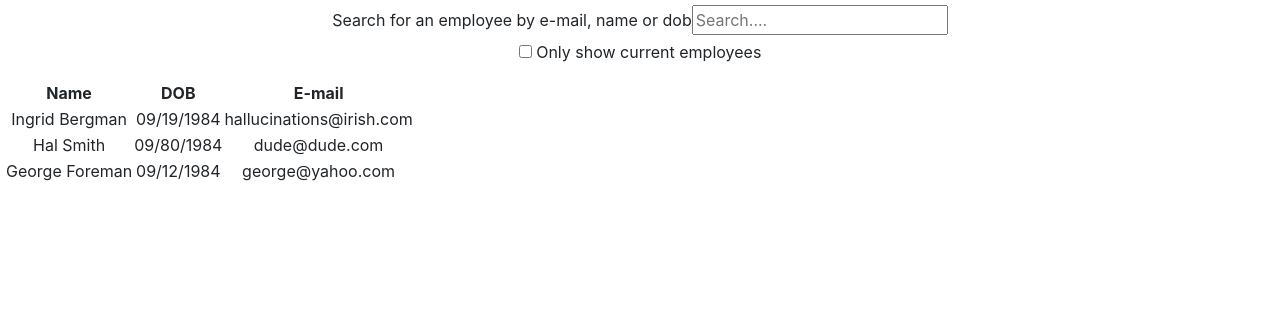
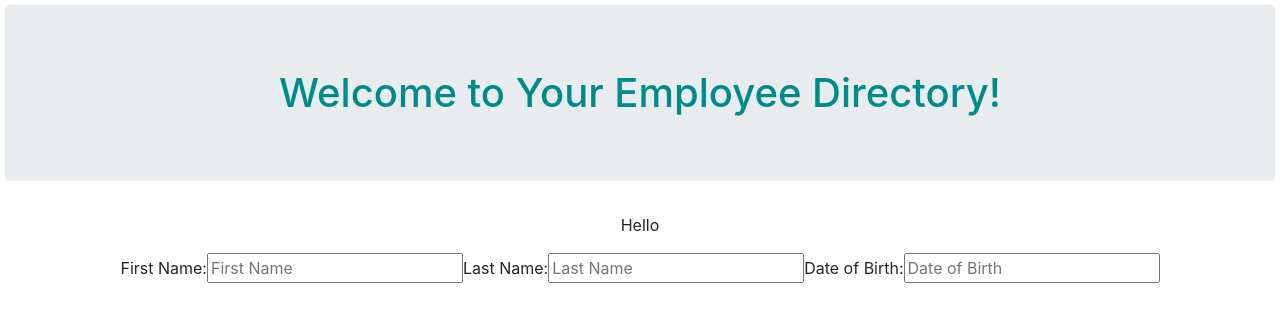
Before and after one commit to Dragonbabe/Hw19-Employee-Directory, a React (Create React App) app in the folder employee-app/: page / in a window 1280 px wide. Shown: the top 322 px of the page. Built offline with nearby package versions, Linux system fonts and the light colour scheme.

Commit message:
trying to get my last name and dob to display

```diff
--- a/employee-app/src/App.js
+++ b/employee-app/src/App.js
@@ -1,13 +1,14 @@
 import React from 'react';
 import './App.css';
-import DisplayedEmpInfo from './components/EmployeeTable';
-import SearchBar from './components/SearchBar';
-import FilterableEmpTable from './components/FilterableEmpTable';
+import Form from './components/Form';
+import Header from './components/Header';
+
 
 function App() {
   return (
     <div className="App">
-    <FilterableEmpTable/>
+    <Header/>
+    <Form/>
     </div>
   );
 }
--- a/employee-app/src/components/EmployeeTable.js
+++ /dev/null
@@ -1,31 +0,0 @@
-import React from 'react';
-
-class EmployeeTable extends React.Component {
-    render() {
-        const rows = [];
-        this.props.totalEmpInfo.forEach((employee) => {
-        rows.push(
-            <tr>
-            <td>{employee.name}</td>
-            <td>{employee.dob}</td>
-            <td>{employee.email}</td>
-        </tr>
-        );
-        });
-        return (
-            <table>
-                <thead>
-                    <tr>
-                        <th>Name</th>
-                        <th>DOB</th>
-                        <th>E-mail</th>
-                    </tr>
-                </thead>
-                <tbody>{rows}</tbody>
-            </table>
-        );
-    }
-}
-
-
-export default EmployeeTable;
--- a/employee-app/src/components/FilterableEmpTable.js
+++ /dev/null
@@ -1,25 +0,0 @@
-import React from 'react';
-import SearchBar from './SearchBar';
-import EmployeeTable from './EmployeeTable';
-import employees from '../employees.json';
-class FilterableEmpTable extends React.Component {
-    render() {
-        return (
-            <div>
-                <form>
-                    <label htmlFor="search">Search for an employee by e-mail, name or dob</label>
-                <input type="text" name="search" placeholder="Search...."/>
-                <p>
-                    <input type="checkbox"/>
-                    {' '}
-                    Only show current employees
-                </p>
-            </form>
-                <EmployeeTable totalEmpInfo={employees}/>
-            </div>
-        );
-    }
-}
-
-
-export default FilterableEmpTable;
--- /dev/null
+++ b/employee-app/src/components/Form.js
@@ -0,0 +1,81 @@
+import React from 'react';
+
+class Form extends React.Component {
+    constructor(props) {
+        super(props);
+
+        //setting the component's intial state to 'empty'
+        this.state = {
+            //see. Empty
+            firstName: '',
+            lastName: '',
+            DOB: '',
+
+        };
+    }
+    handleInputChange = event => {
+        let value = event.target.value;
+        const name = event.target.name;
+        const lName = event.target.lName;
+        const dob = event.target.dob;
+ //update the input's state
+        this.setState({
+            [name]: value,
+            [lName]: value,
+            [dob]: value
+
+        });
+    };
+    handleFormSubmit = event => {
+        //prevent default behavior of refreshing the page
+        event.preventDefault();
+        alert(`Hello ${this.state.firstName} ${this.state.lastName} ${this.state.DOB}`);
+
+        this.setState({
+            firstName: '',
+            lastName: '',
+            DOB: ''
+        });
+    };
+    render() {
+        //Each input must have a 'value', a 'name' and an 'onChange' prop
+        return (
+            <div>
+                <p>
+                    Hello {this.state.firstName} {this.state.lName} {this.state.DOB}
+                </p>
+                <form className="form-inline" action="/action_page.php" className="form" onSubmit={this.handleFormSubmit}>
+                    <label htmlFor="firstName">First Name:</label>
+                    <input
+                    value={this.state.firstName}
+                    name="firstName"
+                    onChange={this.handleInputChange}
+                    type="text"
+                    placeholder="First Name"
+                    />
+                    <label htmlFor="lastName">Last Name:</label>
+                    <input
+                    value={this.state.lastName}
+                    lName="lastName"
+                    onChange={this.handleInputChange}
+                    type="text"
+                    placeholder="Last Name"
+                    />
+                    <label htmlFor="DOB">Date of Birth:</label>
+                    <input
+                    value={this.state.DOB}
+                    dob="DOB"
+                    onChange={this.handleInputChange}
+                    type="text"
+                    placeholder="Date of Birth"
+                    />
+
+                </form>
+            </div>
+        )
+    }
+
+
+
+}
+export default Form;
--- /dev/null
+++ b/employee-app/src/components/Header.js
@@ -0,0 +1,11 @@
+import React from 'react';
+import './header.css';
+
+class Header extends React.Component {
+
+  render()  {
+      return (
+      <h1 className="jumbotron">Welcome to Your Employee Directory!</h1>
+      )};
+}
+export default Header;
--- a/employee-app/src/components/SearchBar.js
+++ /dev/null
@@ -1,18 +0,0 @@
-import React from 'react';
-class SearchBar extends React.Component {
-    render() {
-        return (
-            <form>
-                <input type="text" placeholder="Search...."/>
-                <p>
-                    <input type="checkbox"/>
-                    {' '}
-                    Only show current employees
-                </p>
-            </form>
-        );
-    }
-}
-
-
-export default SearchBar;
--- /dev/null
+++ b/employee-app/src/components/form.css
@@ -0,0 +1,6 @@
+.form-line {
+    display: flex;
+    flex-flow: row wrap;
+    align-items: center;
+
+}
--- /dev/null
+++ b/employee-app/src/components/header.css
@@ -0,0 +1,3 @@
+h1 {
+    color: darkcyan;
+}
--- a/employee-app/src/employees.json
+++ b/employee-app/src/employees.json
@@ -6,8 +6,8 @@
       "employed": true
     },
     {
-      "name": "Hal Smith",
-      "email": "dude@dude.com",
+      "name": "Veronica Lake",
+      "email": "lady@thelady.com",
       "dob": "09/80/1984",
       "employed": true
     },
--- a/employee-app/src/index.js
+++ b/employee-app/src/index.js
@@ -9,7 +9,6 @@ ReactDOM.render(
   <React.StrictMode>
     <App />
   </React.StrictMode>,
-  //Why does my example I am looking at say "container" instead of "root"? https://reactjs.org/docs/thinking-in-react.html ? I feel like that is really important....
   document.getElementById('root')
 );
 
```
